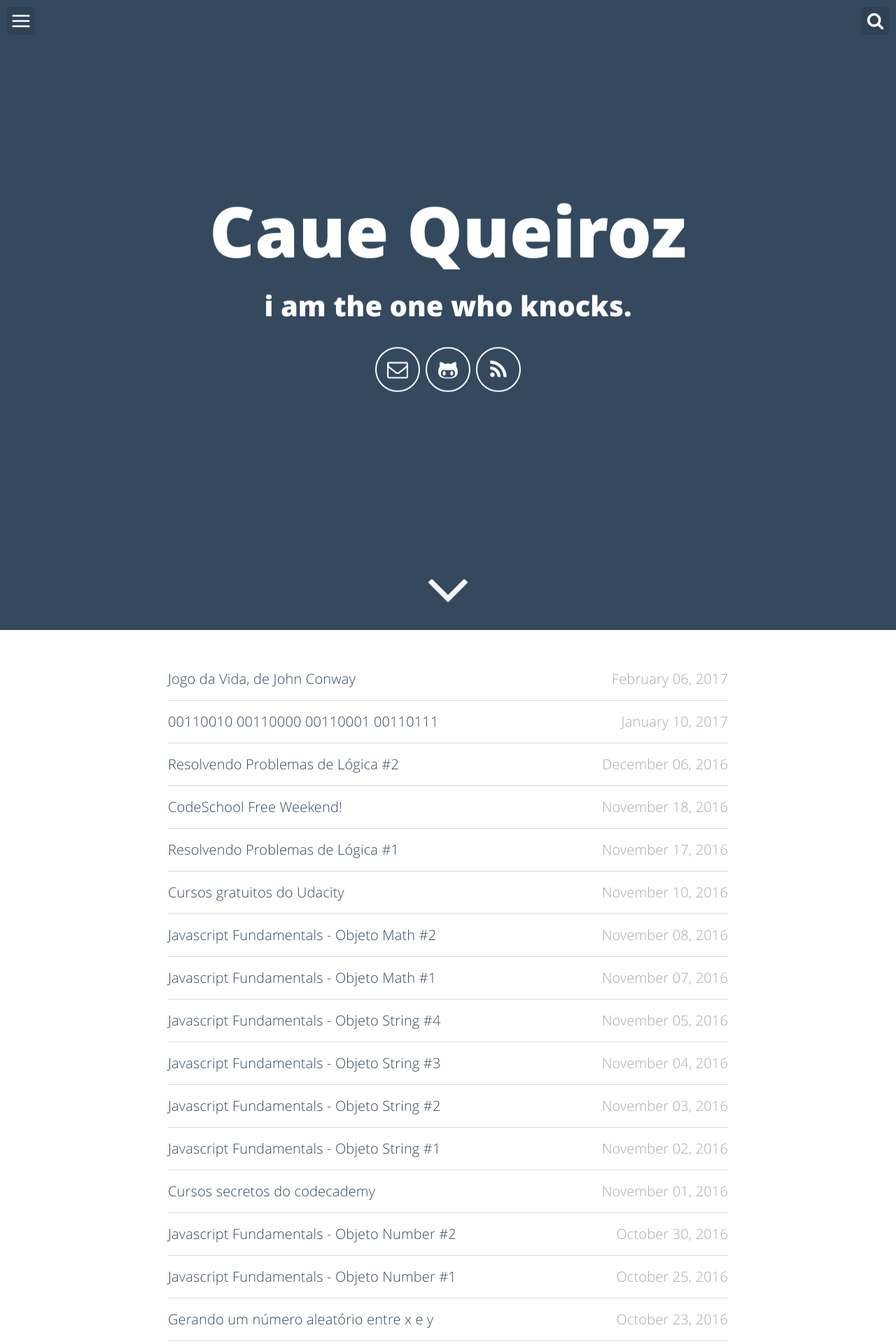
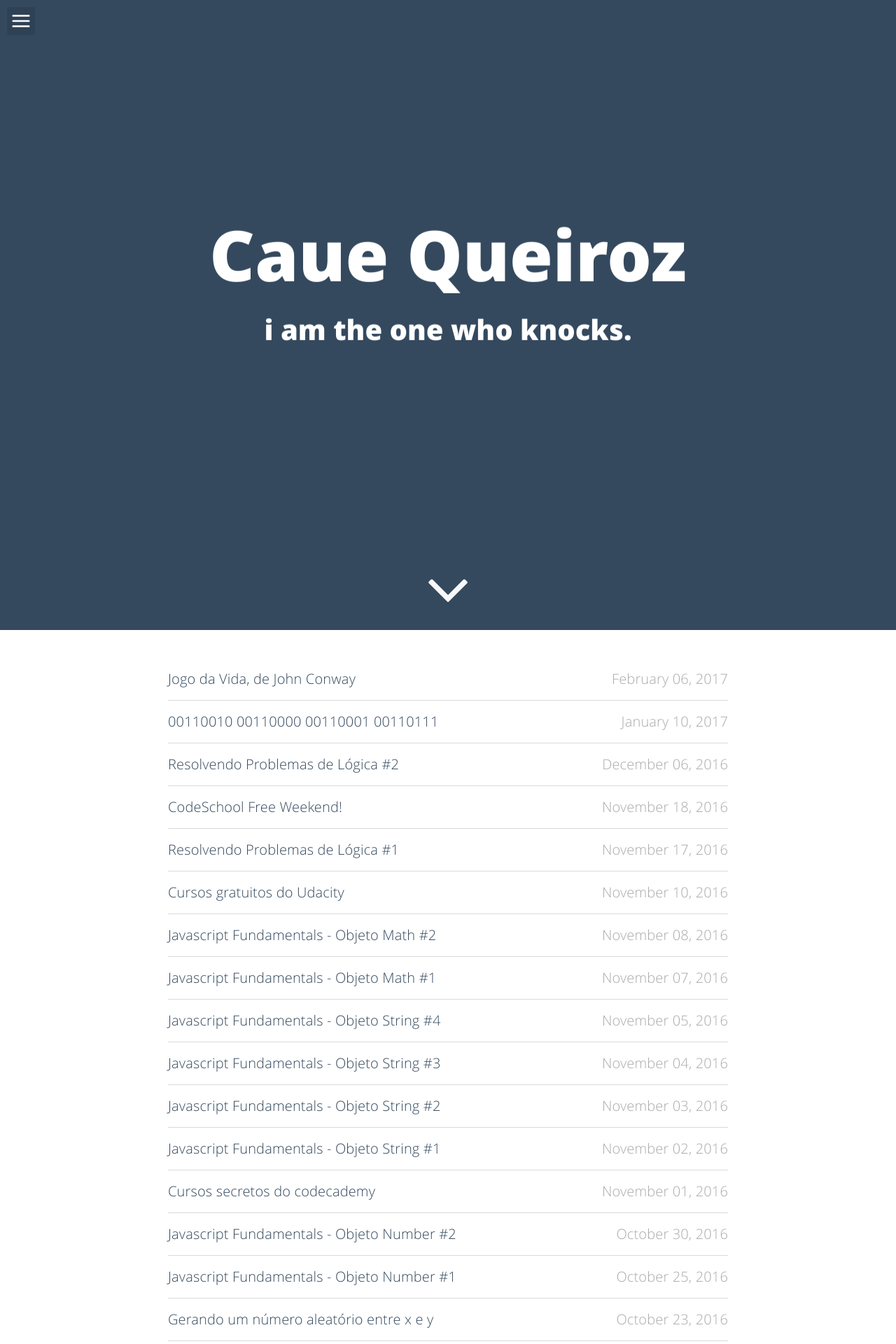
Before and after one commit to cauequeiroz/cauequeiroz.github.io, a Jekyll site: the page built from index.html, in a window 1280 px wide. Shown: the top 1920 px of the page at 70% size. Built offline with Jekyll 4.4.1, drawn with Linux system fonts in a browser that asks for light colours.

Commit message:
Remove home icons

```diff
--- a/_includes/header-default.html
+++ b/_includes/header-default.html
@@ -4,13 +4,13 @@
             <span class="site-title">{{site.username}}</span>
             <span class="site-description">{{site.user_title}}</span>
         </h1>
-        <div class="icons-home">
+        <!-- <div class="icons-home">
             <a aria-label="Send email" href="mailto:{{site.email}}"><svg class="icon icon-email"><use xlink:href="#icon-email"></use></svg></a>
-            <!-- <a aria-label="My Twitter" target="_blank" href="https://twitter.com/{{site.twitter_username}}"><svg class="icon icon-twitter"><use xlink:href="#icon-twitter"></use></svg></a> -->
-            <!-- <a aria-label="My Google Plus" target="_blank" href="https://plus.google.com/{{site.gplus_username}}/posts"><svg class="icon icon-google-plus"><use xlink:href="#icon-google-plus"></use></svg></a> -->
+            <a aria-label="My Twitter" target="_blank" href="https://twitter.com/{{site.twitter_username}}"><svg class="icon icon-twitter"><use xlink:href="#icon-twitter"></use></svg></a>
+            <a aria-label="My Google Plus" target="_blank" href="https://plus.google.com/{{site.gplus_username}}/posts"><svg class="icon icon-google-plus"><use xlink:href="#icon-google-plus"></use></svg></a>
             <a aria-label="My Github" target="_blank" href="https://github.com/{{site.github_username}}"><svg class="icon icon-github-alt"><use xlink:href="#icon-github-alt"></use></svg></a>
             <a aria-label="Use the RSS to get updated" target="_blank" href="{{ "/feed.xml" | prepend: site.baseurl }}"><svg class="icon icon-rss"><use xlink:href="#icon-rss"></use></svg></a>
-        </div>
+        </div> -->
     </div>
     <a role="button" class="down" data-scroll href="#scroll"><svg class="icon icon-angle-down"><use xlink:href="#icon-angle-down"></use></svg></a>
     {% include menu-search.html %}
--- a/_includes/menu-search.html
+++ b/_includes/menu-search.html
@@ -26,6 +26,6 @@
   </ul>
 </nav>
 </aside>
-<a id="search" class="dosearch">
+<!-- <a id="search" class="dosearch">
     <svg class="icon-menu icon-search"><use xlink:href="#icon-search"></use></svg>
-</a>
+</a> -->
```
